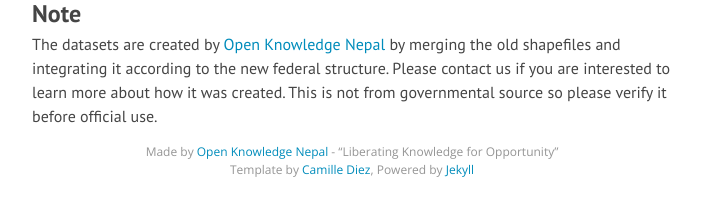
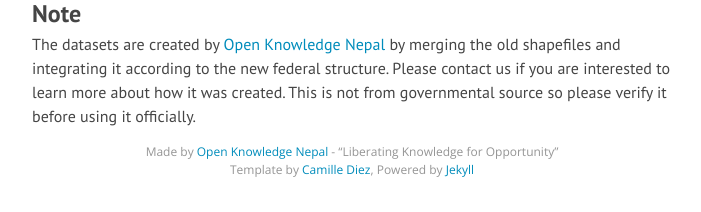
Before and after one commit to okfnepal/localboundaries, a Jekyll site: the page built from index.html, in a window 1280 px wide. Shown: the part 1828-2040 px from the top of the page, without its empty margins (288-989 px from the left). Built offline with Jekyll 4.4.1, drawn with Linux system fonts in a browser that asks for light colours; nearby versions of some CDN libraries; Markdown is read by kramdown in place of the engine named in the settings.

Commit message:
typo corrected

```diff
--- a/index.html
+++ b/index.html
@@ -45,7 +45,7 @@
   </p>
         <h2>Note</h2>
         <p>
-            The datasets are created by <a href="http://oknp.org">Open Knowledge Nepal</a> by merging the old shapefiles and integrating it according to the new federal structure. Please contact us if you are interested to learn more about how it was created. This is not from governmental source so please verify it before official use.
+            The datasets are created by <a href="http://oknp.org">Open Knowledge Nepal</a> by merging the old shapefiles and integrating it according to the new federal structure. Please contact us if you are interested to learn more about how it was created. This is not from governmental source so please verify it before using it officially.
 
   </p>
     </div>
```
